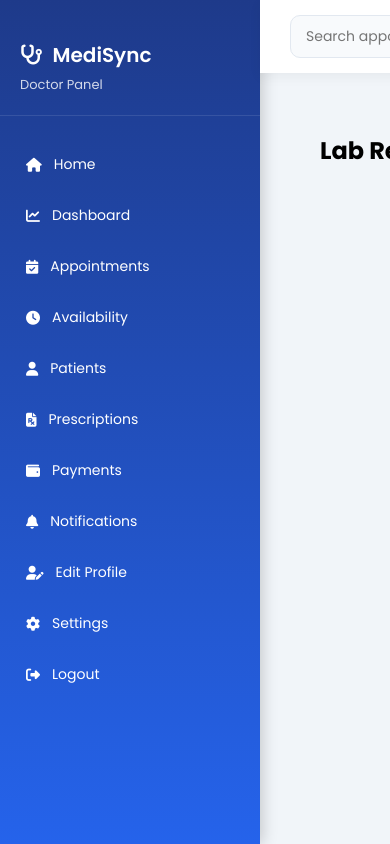
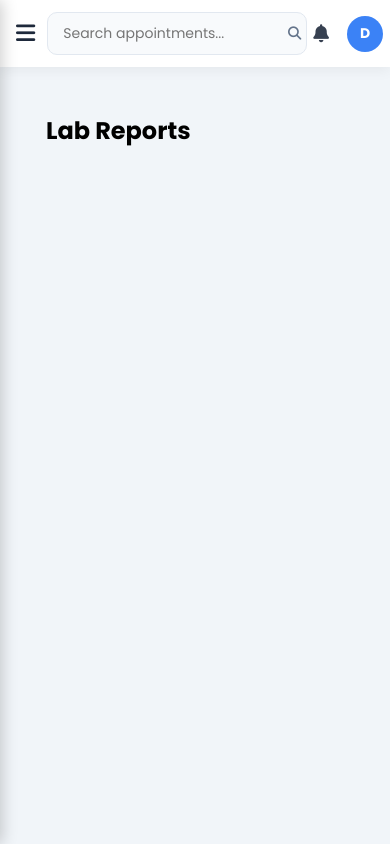
Before and after one commit to medisyncind-coder/medisync-project, a Django app: template Doctor/templates/DoctorPortal/lab_reports.html in a window 390 px wide; the page is wider, and only the part inside the window is pictured. Run offline with Django 3.2, Linux system fonts and the light colour scheme; the template is opened without the code that fills it, so the values that code supplies are empty.

Commit message:
Fix star imports, remove dead code, add mobile sidebar to doctor portal

```diff
--- a/Doctor/DoctorViews.py
+++ b/Doctor/DoctorViews.py
@@ -5,14 +5,11 @@ from django.contrib.auth import authenticate, login, logout
 from django.contrib.auth.decorators import login_required
 from django.views.decorators.csrf import csrf_exempt
 from django.core.paginator import Paginator
-from datetime import date
 from django.utils import timezone
-from datetime import datetime
 import random
-import string
 from accounts.models import User
 from accounts.emails import send_otp_via_email
-from appointments.models import *
+from appointments.models import Appointment, LabAppointment, Prescription
 from .models import Doctor, DoctorAvailability, MedicalRecord
 from .forms import DoctorRegistrationForm
 from django.db.models import Q
--- a/Doctor/static/Doctor/Doctor_Portal_base.css
+++ b/Doctor/static/Doctor/Doctor_Portal_base.css
@@ -328,3 +328,59 @@ body{
     transform:translateY(-2px);
     box-shadow:0 6px 15px rgba(37,99,235,0.3);
 }
+
+/* ============================= */
+/* MOBILE RESPONSIVE             */
+/* ============================= */
+
+.sidebar-toggle{
+    display:none;
+    background:none;
+    border:none;
+    font-size:22px;
+    cursor:pointer;
+    color:#1e293b;
+}
+
+@media (max-width: 768px) {
+    .sidebar{
+        position:fixed;
+        left:-260px;
+        top:0;
+        height:100vh;
+        z-index:1000;
+        transition:left 0.3s ease;
+    }
+
+    .sidebar.open{
+        left:0;
+    }
+
+    .sidebar-overlay{
+        display:none;
+        position:fixed;
+        inset:0;
+        background:rgba(0,0,0,0.4);
+        z-index:999;
+    }
+
+    .sidebar-overlay.open{
+        display:block;
+    }
+
+    .main{
+        margin-left:0;
+    }
+
+    .sidebar-toggle{
+        display:block;
+    }
+
+    .content-area{
+        padding:16px;
+    }
+
+    .topbar{
+        padding:12px 16px;
+    }
+}
--- a/Doctor/templates/DoctorPortal/base.html
+++ b/Doctor/templates/DoctorPortal/base.html
@@ -4,7 +4,9 @@
 <head>
 
 <meta charset="UTF-8">
-<title>MediSync Doctor Panel</title>
+<meta name="viewport" content="width=device-width, initial-scale=1.0">
+<meta name="description" content="MediSync Doctor Portal — Manage appointments, prescriptions and patients.">
+<title>MediSync — Doctor Portal</title>
 
 <link href="https://fonts.googleapis.com/css2?family=Poppins:wght@300;400;500;600;700&display=swap" rel="stylesheet">
 <link rel="stylesheet" href="https://cdnjs.cloudflare.com/ajax/libs/font-awesome/6.5.0/css/all.min.css">
@@ -100,6 +102,7 @@
 </head>
 <body>
 
+<div class="sidebar-overlay" id="sidebarOverlay"></div>
 <div class="layout">
 
 <!-- ================= SIDEBAR ================= -->
@@ -194,6 +197,8 @@
 
 <header class="topbar">
 
+    <div style="display:flex;align-items:center;gap:12px;">
+        <button class="sidebar-toggle" id="sidebarToggle"><i class="fa fa-bars"></i></button>
         <div class="search-box">
             <form action="{% url 'doctor_appointments' %}" method="GET" style="display:flex;align-items:center;gap:6px;">
                 <input type="text" name="search" placeholder="Search appointments...">
@@ -201,6 +206,7 @@
                     <i class="fa fa-search"></i>
                 </button>
             </form>
+        </div>
     </div>
 
     <div class="topbar-right">
@@ -301,6 +307,21 @@ document.addEventListener("DOMContentLoaded", function () {
     checkAppointments();
     setInterval(checkAppointments, 10000);
 
+    // Mobile sidebar toggle
+    const toggle = document.getElementById('sidebarToggle');
+    const sidebar = document.querySelector('.sidebar');
+    const overlay = document.getElementById('sidebarOverlay');
+    if (toggle) {
+        toggle.addEventListener('click', () => {
+            sidebar.classList.toggle('open');
+            overlay.classList.toggle('open');
+        });
+        overlay.addEventListener('click', () => {
+            sidebar.classList.remove('open');
+            overlay.classList.remove('open');
+        });
+    }
+
 });
 </script>
 
```
Also changed, not shown: Doctor/UserViews.py (+3 -4 lines). Lines whose indentation alone changed are shown as unchanged.
